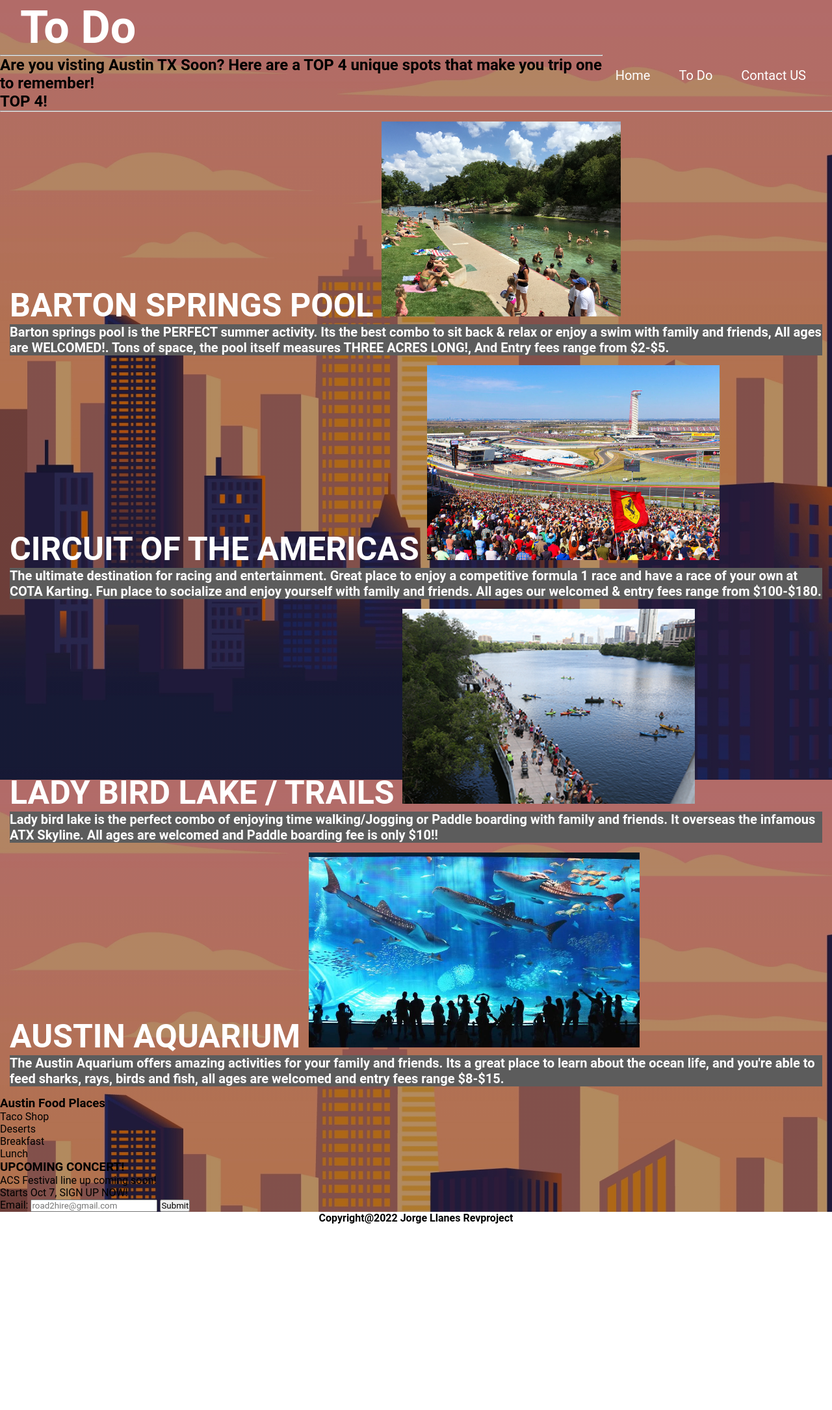
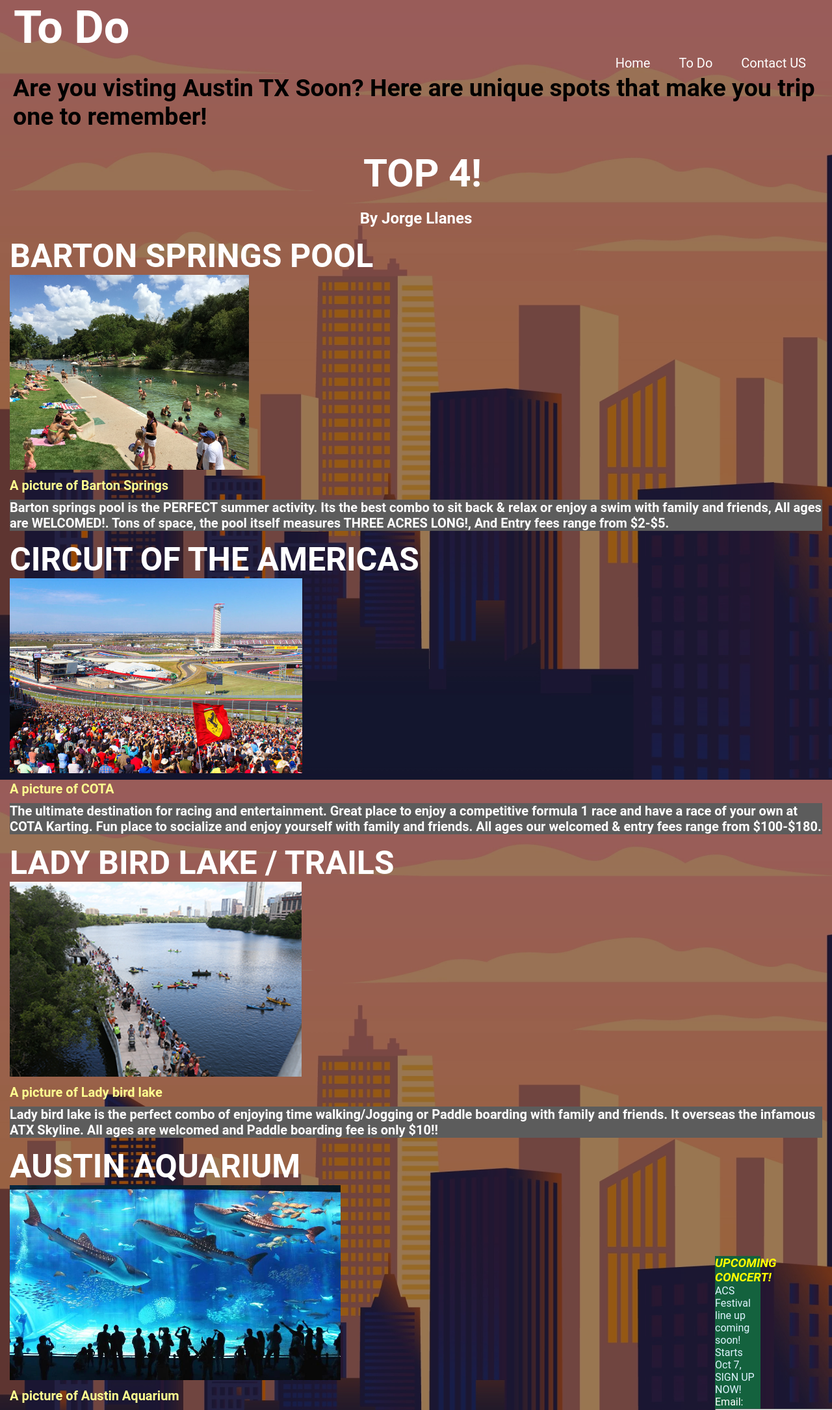
Before and after one commit to JorgeLlanes/GatewayRevproject, a plain HTML site: page Todo.html in a window 1280 px wide. Shown: the top 2170 px of the page at 65% size. Before the commit the page ends 1884 px from the top, so only its background shows below. Drawn offline with Linux system fonts and the light colour scheme.

Commit message:
Added new mods and ACL image

```diff
--- a/Todo.css
+++ b/Todo.css
@@ -10,26 +10,35 @@
 
 
 body{
- background: linear-gradient(rgba(0,0,0,0.3),rgba(0,0,0,0.3)),url("img/city.webp");
+ background: linear-gradient(rgba(0,0,0,0.4),rgba(0,0,0,0.4)),url("img/city.webp");
 
 }
 
 .ToDo h1{
   text-align: left;
-  padding-left: 30px ;
+  padding-left: 20px ;
   margin: 1px;
   color: #fff;
   font-size: 70px;
 
 }
-
-.Todo h2{
-
- text-align: center;
- font-size: 40px;
- color: black;
+.Visiting {
+margin-left: 20px;
+margin-top: 30px;
+margin-bottom: 20px;
+font-size: 25px;
 
 }
+
+.Visiting h3{
+  font-size: 60px;
+  color: #fff;
+  text-align: center;
+  margin-top: 30px;
+
+}
+
+
 .list li {
   font-size: 50px;
   font-weight: bold;
@@ -55,7 +64,7 @@
 .nav-area{
   float: right;
   list-style: none;
-  margin-top: 20px;
+  margin-top: 1px;
   padding-right: 20px;
 
 }
@@ -85,12 +94,14 @@
   background-color: #FFF;
   width: 100%;
   text-align: center;
-  position: static;
+  position: relative;
   bottom: 0;
   font-weight: bold;
+
 }
 
 .footer p{
+
   Background-color: #fff;
   color: black;
 
@@ -102,15 +113,39 @@
   height: 300px;
 }
 
-.fig {
-
+.figure figcaption{
+  font-size: 20px;
+  margin-bottom: 10px;
+  color: rgb(255, 255, 144);
 
 }
 
 
 .aside{
+background-color: #14623e;
+margin-right: 1210px;
+position: relative;
+left: 1100px;
+bottom: 300px;
+text-align: left;
+color: #dff3ff;
+
+}
+
+.aside h3{
+color: yellow;
+font-style: italic;
+
+}
+
+.aside label{
+  color: #fff;
+}
 
 
-
+.by h2 {
+  text-align: center;
+  color: #fff;
+  margin-top: 5px;
 
 }
--- a/Todo.html
+++ b/Todo.html
@@ -18,49 +18,57 @@
       </ul>
     </nav>
 </header>
- <hr>
+
   <section>
     <div class="Visiting">
-    <h2>Are you visting Austin TX Soon? Here are a TOP 4 unique spots that make you trip one to remember!</h2>
-    </div>
+    <h2>Are you visting Austin TX Soon? Here are unique spots that make you trip one to remember!</h2>
+    <h3>TOP 4!</h3>
+  </div>
   </section>
 
   <main>
 
-    <article>
-      <H2>TOP 4!</H2>
-<hr>
-    <ol class="list">
+   <article class="by">
+    <h2>By Jorge Llanes</h2>
+
+
+
+
+     <ol class="list">
       <li>BARTON SPRINGS POOL
+        <figure class="figure">
         <img src="img/pool.jpg" alt="pool">
-          <p>Barton springs pool is the PERFECT summer activity. Its the best combo to sit back & relax or enjoy a swim with family and friends, All ages are WELCOMED!. Tons of space, the pool itself measures THREE ACRES LONG!, And Entry fees range from $2-$5.
+        <figcaption>A picture of Barton Springs</figcaption>
+        </figure>
+         <p>Barton springs pool is the PERFECT summer activity. Its the best combo to sit back & relax or enjoy a swim with family and friends, All ages are WELCOMED!. Tons of space, the pool itself measures THREE ACRES LONG!, And Entry fees range from $2-$5.
           </p>
       </li>
       <li>CIRCUIT OF THE AMERICAS
+        <figure class="figure">
         <img src="img/cota.jpg" alt="cota">
+        <figcaption>A picture of COTA</figcaption>
+       </figure>
           <p>The ultimate destination for racing and entertainment. Great place to enjoy a competitive formula 1 race and have a race of your own at COTA Karting. Fun place to socialize and enjoy yourself with family and friends. All ages our welcomed & entry fees range from $100-$180. </p>
       </li>
       <li>LADY BIRD LAKE / TRAILS
+        <figure class="figure">
         <img src="img/ladybird.jpg" alt="ladybird">
+        <figcaption>A picture of Lady bird lake</figcaption>
+       </figure>
           <p>Lady bird lake is the perfect combo of enjoying time walking/Jogging or Paddle boarding with family and friends. It overseas the infamous ATX Skyline. All ages are welcomed and Paddle boarding fee is only $10!!</p>
       </li>
       <li>AUSTIN AQUARIUM
+        <figure class="figure">
         <img src="img/ocean.jpg" alt="ocean">
+        <figcaption>A picture of Austin Aquarium</figcaption>
+       </figure>
           <p>The Austin Aquarium offers amazing activities for your family and friends. Its a great place to learn about the ocean life, and you're able to feed sharks, rays, birds and fish, all ages are welcomed and entry fees range $8-$15.</p>
       </li>
     </ol>
 
   </article>
 
-  <figure class="fig">
-    <h3>Austin Food Places</h3>
-      <ul>
-          <li>Taco Shop</li>
-          <li>Deserts</li>
-          <li>Breakfast</li>
-          <li>Lunch</li>
-      </ul>
-  </figure>
+
   </main>
 
 
@@ -69,17 +77,17 @@
       <h3>UPCOMING CONCERT!</h3>
          <p>ACS Festival line up coming soon!</p>
          <p>Starts Oct 7, SIGN UP NOW!</p>
-        <label>Email: </label>
+      <form>
+        <label>Email:</label>
         <input type="text" name="Email" placeholder="road2hire@gmail.com">
-
-
-      <button>Submit</button>
+        <input type="submit" name="Submit">
+      </form>
 
   </aside>
 
 
-    <footer>
-      <p class="footer">Copyright@2022 Jorge Llanes Revproject</p>
+    <footer class="footer">
+      <p>Copyright@2022 Jorge Llanes Revproject</p>
     </footer>
 
 
--- a/contactUS.css
+++ b/contactUS.css
@@ -176,3 +176,32 @@
   background-color: blue;
 
 }
+
+.figure img{
+  position: relative;
+  left: 510px;
+  width: auto;
+  height: 200px;
+}
+
+
+.aside{
+background-color: #c25700;
+margin-right: 1210px;
+position: relative;
+left: 10px;
+bottom: 300px;
+text-align: left;
+color: #dff3ff;
+
+}
+
+.figure figcaption{
+  font-size: 20px;
+  color:#fff;
+  position: relative;
+  left: 510px;
+
+
+
+}
--- a/style.css
+++ b/style.css
@@ -2,6 +2,10 @@
   margin: 0;
   padding: 0;
   font-family: 'Roboto', sans-serif;
+}
+
+body{
+  background-color: rgb(125, 47, 47);
 }
 
 
@@ -33,12 +37,11 @@
 
 }
 
-.foot {
-  background-color: #FFF;
+.footer {
+  background-color: rgb(255, 255, 255);
   width: 100%;
-  color: black;
   text-align: center;
-  position: absolute;
+  position: relative;
   bottom: 0;
   font-weight: bold;
 }
@@ -54,3 +57,61 @@
   padding-left: 120%;
   font-weight: bold;
 }
+
+.footer p{
+color: rgb(3, 3, 3);
+}
+
+.header h1{
+  text-align: center;
+  color: #fff;
+  font-size: 70px;
+  font-style: italic;
+  margin-bottom: 2px;
+}
+
+.ATX img{
+  width: auto;
+  height: 500px;
+  margin-left: 10px;
+}
+
+.Welcome h2{
+  text-align: center;
+  font-size: 50px;
+  font-style: italic;
+  font-weight: bolder;
+  color: #fff;
+  margin-top: 30px;
+  margin-bottom: 30px;
+
+}
+
+.Welcome h3{
+  text-align: center;
+  color: rgb(92, 193, 227);
+  font-size: 30px;
+  font-style: oblique;
+  font-weight: bold;
+}
+
+.info h2{
+  text-align: left;
+  font-size: 30px;
+  margin-top: 20px;
+  margin-left: 10px;
+  color: #fff;
+  text-decoration: underline;
+
+}
+
+.info p{
+  font-size: 30px;
+  margin-left: 10px;
+  color: rgb(255, 255, 97);
+  padding-left: 200px;
+  padding-right: 200px;
+  margin-top: 30px;
+  font-weight: bold;
+  font-style: italic;
+}
```
Also changed, not shown: contactUS.html (+14 -8 lines), index.html (+4 -3 lines), img/ACL.jpg (added), 1 other file.
